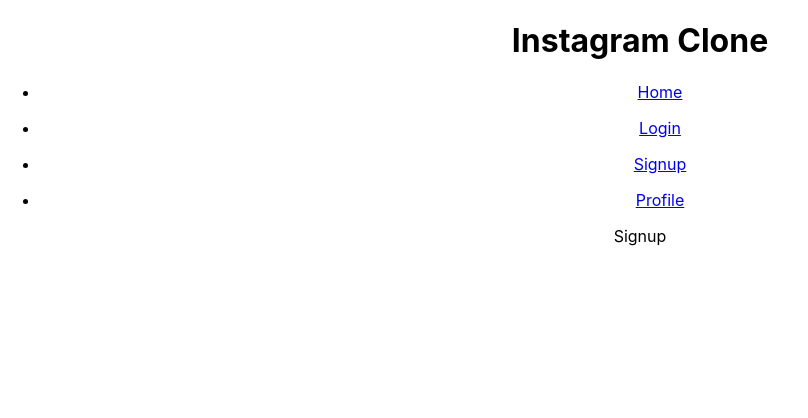
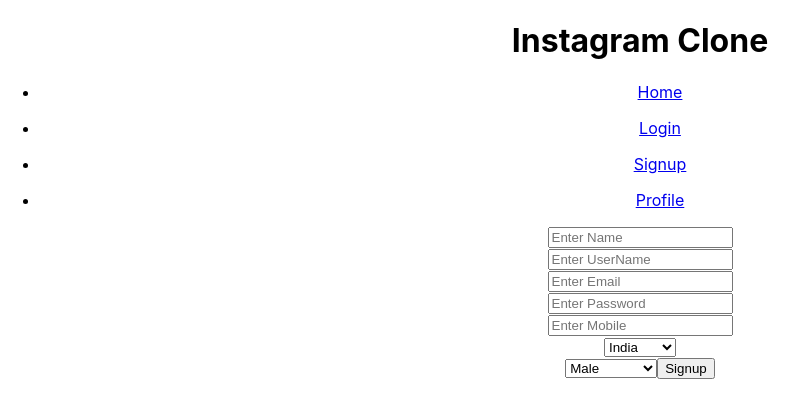
Before and after one commit to itsDipaks/myinstaclone, a React (Create React App) app in the folder frontend/: page /signup in a window 1280 px wide. Shown: the top 418 px of the page, without its empty margins (0-808 px from the left). Built offline with nearby package versions, Linux system fonts and the light colour scheme.

Commit message:
add files

```diff
--- a/frontend/src/Pages/Signup.jsx
+++ b/frontend/src/Pages/Signup.jsx
@@ -1,9 +1,85 @@
-import React from 'react'
+import React from "react";
+import { useState } from "react";
+import { useDispatch } from "react-redux";
+import { SignupApi } from "../ReduxStore/Auth/auth.action";
 
 const Signup = () => {
-  return (
-    <div>Signup</div>
-  )
+const [SignupCred,setSignupCred]=useState({})
+
+const dispatch=useDispatch()
+
+
+const handeldchange=(e)=>{
+const {name,value}=e.target
+setSignupCred({
+  ...SignupCred,[name]:value
+})
 }
 
-export default Signup
+const handeldsubmit=(e)=>{
+e.preventDefault()
+dispatch(SignupApi(SignupCred))
+
+console.log(SignupCred)
+
+}
+
+  return (
+    <div>
+      <form onSubmit={handeldsubmit}>
+        <input
+          type="text"
+          placeholder="Enter Name"
+          name="name"
+          onChange={handeldchange}
+        />
+        <br />
+        <input
+          type="text"
+          placeholder="Enter UserName"
+          name="username"
+          onChange={handeldchange}
+        />
+        <br />
+        <input
+          type="text"
+          placeholder="Enter Email"
+          name="email"
+          onChange={handeldchange}
+        />
+        <br />
+        <input
+          type="text"
+          placeholder="Enter Password"
+          name="password"
+          onChange={handeldchange}
+        />
+        <br />
+        <input
+          type="text"
+          placeholder="Enter Mobile"
+          name="mobile"
+          onChange={handeldchange}
+        />
+        <br />
+        <select name="country" onChange={handeldchange}>
+          <option value="india">India</option>
+          <option value="usa">USA</option>
+          <option value="china">CHINA</option>
+          <option value="russia">RUSSIA</option>
+        </select>
+        <br />
+
+        <select name="gender" onChange={handeldchange}>
+          <option value="male">Male</option>
+          <option value="female">Female</option>
+          <option value="Unspecifide">Unspecifide</option>
+        </select>
+
+        <input type="submit" value="Signup" />
+      </form>
+    </div>
+  );
+};
+
+export default Signup;
```
